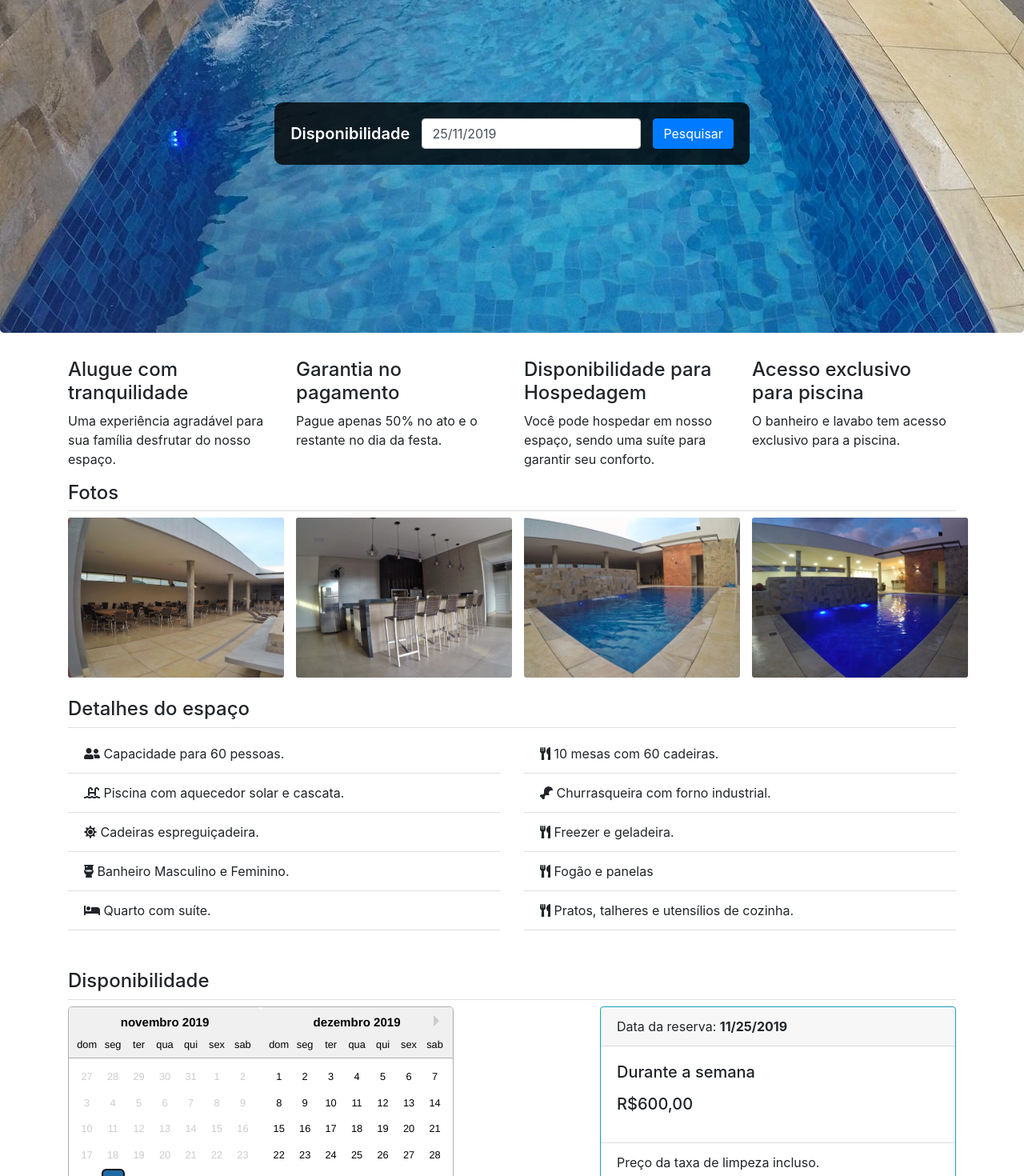
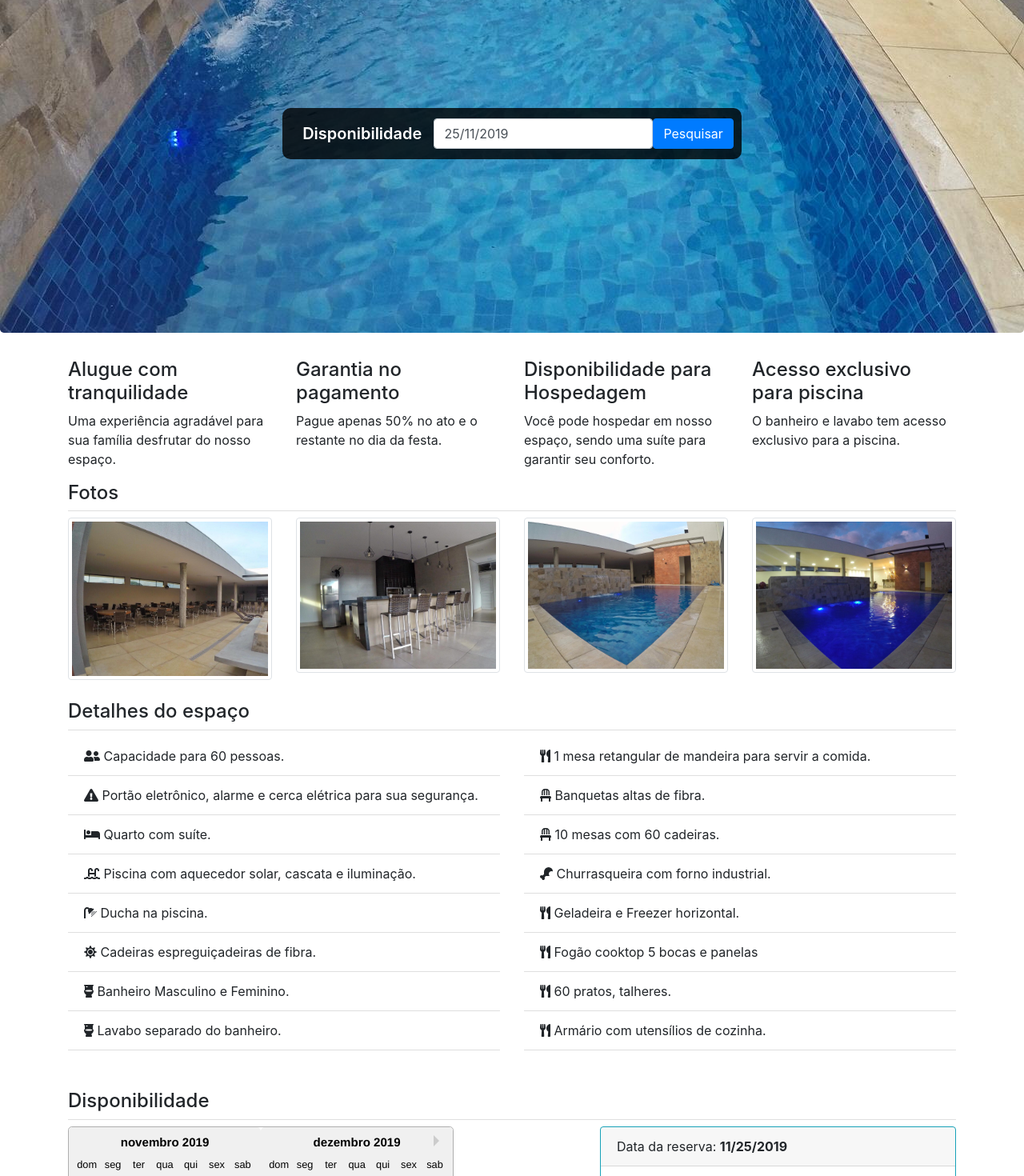
Before and after one commit to lucasgaricoix/santa-monica-web, a React (Create React App) app: page / in a window 1280 px wide. Shown: the part 260-1730 px from the top of the page at 80% size. Built offline with nearby package versions, Linux system fonts and the light colour scheme; no server answers.

Commit message:
Correção na estilização, controle para Mobile, click to chat do WhatsApp.

```diff
--- a/src/pages/home/ViewPage.tsx
+++ b/src/pages/home/ViewPage.tsx
@@ -9,7 +9,6 @@ import {
   ListGroup,
   Button,
   ListGroupItem,
-  Spinner,
   Image
 } from "react-bootstrap";
 import DatePicker, { registerLocale } from "react-datepicker";
@@ -24,7 +23,10 @@ import {
   faDrumstickBite,
   faPhoneAlt,
   faSun,
-  faBed
+  faBed,
+  faShower,
+  faExclamationTriangle,
+  faChair
 } from "@fortawesome/free-solid-svg-icons";
 import { faWhatsapp } from "@fortawesome/free-brands-svg-icons";
 import styled from "styled-components";
@@ -46,9 +48,12 @@ export const insideImages = [inside2, inside3, inside4, inside5];
 
 registerLocale("pt-BR", ptBR);
 
-const HOLIDAY_PRICE = 1200;
-const WEEKEND_PRICE = 800;
-const WEEKDAY_PRICE = 600;
+const HOLIDAY_PRICE = { key: "HOLIDAY_PRICE", price: 1200 };
+const WEEKEND_PRICE = { key: "WEEKEND_PRICE", price: 800 };
+const WEEKDAY_PRICE = { key: "WEEKDAY_PRICE", price: 600 };
+const WEEKEND_LOW_PRICE = { key: "WEEKEND_LOW_PRICE", price: 600 };
+const WEEKDAY_LOW_PRICE = { key: "WEEKDAY_LOW_PRICE", price: 500 };
+const CARNIVAL_PRICE = { key: "CARNIVAL_PRICE", price: 800 };
 
 const HOLIDAYS = [
   new Date("2019/12/24 03:00:00"),
@@ -65,8 +70,10 @@ type State = {
   showModal: boolean;
   showModalPhotos: boolean;
   price: number;
+  priceType: string;
   bookings: Book[];
   currentImage: number;
+  width: number;
 };
 
 class ViewPage extends React.Component<Props, State> {
@@ -76,8 +83,10 @@ class ViewPage extends React.Component<Props, State> {
     showModal: false,
     showModalPhotos: false,
     price: 0,
+    priceType: "",
     bookings: [],
-    currentImage: 0
+    currentImage: 0,
+    width: window.innerWidth,
   };
 
   componentDidMount() {
@@ -92,28 +101,79 @@ class ViewPage extends React.Component<Props, State> {
         this.setBookDateAndPrices(this.state.bookDate);
         this.setState({ loading: false });
       });
+
+      window.addEventListener("resize", this.handleWindowSizeChange);
+  }
+
+  handleWindowSizeChange = () => {
+    this.setState({ width: window.innerWidth })
   }
 
   setBookDateAndPrices = (date: Date) => {
-    const day = date.getDay();
+    this.setState({ bookDate: date });
+
+    const day = date.getDate();
+    const weekDay = date.getDay();
+    const month = date.getMonth() + 1;
     const holiday = HOLIDAYS.filter(
       filterDate =>
         filterDate.getMonth() === date.getMonth() &&
         filterDate.getDate() === date.getDate()
     );
 
-    this.setState({ bookDate: date });
-
     if (holiday.length > 0) {
-      return this.setState({ price: HOLIDAY_PRICE });
+      return this.setState({
+        priceType: HOLIDAY_PRICE.key,
+        price: HOLIDAY_PRICE.price
+      });
     }
 
-    if (day === 0 || day === 5 || day === 6) {
-      return this.setState({ price: WEEKEND_PRICE });
+    if (month === 2 && day === 25) {
+      return this.setState({
+        priceType: CARNIVAL_PRICE.key,
+        price: CARNIVAL_PRICE.price
+      });
     }
 
-    if (day !== 0 && day !== 5 && day !== 6 && holiday.length === 0) {
-      return this.setState({ price: WEEKDAY_PRICE });
+    if (
+      month > 2 &&
+      month < 10 &&
+      (weekDay === 0 || weekDay === 5 || weekDay === 6)
+    ) {
+      return this.setState({
+        priceType: WEEKEND_LOW_PRICE.key,
+        price: WEEKEND_LOW_PRICE.price
+      });
+    }
+
+    if (
+      month > 2 &&
+      month < 10 &&
+      weekDay !== 0 && weekDay !== 5 && weekDay !== 6 && holiday.length === 0
+    ) {
+      return this.setState({
+        priceType: WEEKDAY_LOW_PRICE.key,
+        price: WEEKDAY_LOW_PRICE.price
+      });
+    }
+
+    if (weekDay === 0 || weekDay === 5 || weekDay === 6) {
+      return this.setState({
+        priceType: WEEKEND_PRICE.key,
+        price: WEEKEND_PRICE.price
+      });
+    }
+
+    if (
+      weekDay !== 0 &&
+      weekDay !== 5 &&
+      weekDay !== 6 &&
+      holiday.length === 0
+    ) {
+      return this.setState({
+        priceType: WEEKDAY_PRICE.key,
+        price: WEEKDAY_PRICE.price
+      });
     }
   };
 
@@ -135,24 +195,45 @@ class ViewPage extends React.Component<Props, State> {
   };
 
   getBookingPrice() {
-    const { price } = this.state;
+    const { price, priceType } = this.state;
 
-    switch (price) {
-      case HOLIDAY_PRICE:
+    switch (priceType) {
+      case HOLIDAY_PRICE.key:
         return (
           <div>
             <p>Feriados e datas comemorativas</p>
             <p>R${price},00</p>
           </div>
         );
-      case WEEKDAY_PRICE:
+      case CARNIVAL_PRICE.key:
+        return (
+          <div>
+            <p>Preço especial de Carnaval</p>
+            <p>R${price},00</p>
+          </div>
+        );
+      case WEEKDAY_LOW_PRICE.key:
+        return (
+          <div>
+            <p>Baixa temporada durante a semana</p>
+            <p>R${price},00</p>
+          </div>
+        );
+      case WEEKEND_LOW_PRICE.key:
+        return (
+          <div>
+            <p>Baixa temporada nos finais de semana</p>
+            <p>R${price},00</p>
+          </div>
+        );
+      case WEEKDAY_PRICE.key:
         return (
           <div>
             <p>Durante a semana</p>
             <p>R${price},00</p>
           </div>
         );
-      case WEEKEND_PRICE:
+      case WEEKEND_PRICE.key:
         return (
           <div>
             <p>Finais de semana</p>
@@ -164,14 +245,19 @@ class ViewPage extends React.Component<Props, State> {
     }
   }
 
+  monthsToShow = () => {
+    const {width} = this.state;
+    return width < 550 ? 1 : 2
+  }
+
   render() {
     const {
-      loading,
       bookDate,
       showModal,
       showModalPhotos,
       price,
-      currentImage
+      currentImage,
+      width
     } = this.state;
     return (
       <>
@@ -195,11 +281,11 @@ class ViewPage extends React.Component<Props, State> {
           <h1 className="title">Alugue hoje para sua festa</h1>
           <h2 className="title">Sua diversão começa aqui</h2>
 
-          <Form className="form-input-date" inline>
-            <Form.Group>
-              <Form.Label column>Disponibilidade</Form.Label>
+          <Form className="form" inline>
+            <Form.Group >
+              {width > 550 ? (<Form.Label column>Disponibilidade</Form.Label>) : (<Form.Label>Disponibilidade</Form.Label>)}
               <DatePicker
-                className="form-control"
+                className={"form-control"}
                 selected={bookDate}
                 excludeDates={this.getExcludeDates()}
                 minDate={new Date()}
@@ -209,7 +295,6 @@ class ViewPage extends React.Component<Props, State> {
               />
             </Form.Group>
             <Button
-              className="button-submit-date"
               type="submit"
               href="#availability"
             >
@@ -250,7 +335,7 @@ class ViewPage extends React.Component<Props, State> {
               {insideImages.map((photo, index) => (
                 <Col key={`col-tiny-image-${index}`} xs={6} md={3}>
                   <Image
-                    className="thumbnail"
+                    thumbnail
                     src={photo}
                     alt={`tiny-image-${index}`}
                     height={200}
@@ -273,20 +358,34 @@ class ViewPage extends React.Component<Props, State> {
                       {" Capacidade para 60 pessoas."}
                     </ListGroup.Item>
                     <ListGroup.Item>
+                      <FontAwesomeIcon icon={faExclamationTriangle} />
+                      {
+                        " Portão eletrônico, alarme e cerca elétrica para sua segurança."
+                      }
+                    </ListGroup.Item>
+                    <ListGroup.Item>
+                      <FontAwesomeIcon icon={faBed} />
+                      {" Quarto com suíte."}
+                    </ListGroup.Item>
+                    <ListGroup.Item>
                       <FontAwesomeIcon icon={faSwimmingPool} />
-                      {" Piscina com aquecedor solar e cascata."}
+                      {" Piscina com aquecedor solar, cascata e iluminação."}
+                    </ListGroup.Item>
+                    <ListGroup.Item>
+                      <FontAwesomeIcon icon={faShower} />
+                      {" Ducha na piscina."}
                     </ListGroup.Item>
                     <ListGroup.Item>
                       <FontAwesomeIcon icon={faSun} />
-                      {" Cadeiras espreguiçadeira."}
+                      {" Cadeiras espreguiçadeiras de fibra."}
                     </ListGroup.Item>
                     <ListGroup.Item>
                       <FontAwesomeIcon icon={faToilet} />
                       {" Banheiro Masculino e Feminino."}
                     </ListGroup.Item>
                     <ListGroup.Item>
-                      <FontAwesomeIcon icon={faBed} />
-                      {" Quarto com suíte."}
+                      <FontAwesomeIcon icon={faToilet} />
+                      {" Lavabo separado do banheiro."}
                     </ListGroup.Item>
                     <ListGroup.Item />
                   </ListGroup>
@@ -295,6 +394,14 @@ class ViewPage extends React.Component<Props, State> {
                   <ListGroup className="list-group-flush">
                     <ListGroup.Item>
                       <FontAwesomeIcon icon={faUtensils} />
+                      {" 1 mesa retangular de mandeira para servir a comida."}
+                    </ListGroup.Item>
+                    <ListGroup.Item>
+                      <FontAwesomeIcon icon={faChair} />
+                      {" Banquetas altas de fibra."}
+                    </ListGroup.Item>
+                    <ListGroup.Item>
+                      <FontAwesomeIcon icon={faChair} />
                       {" 10 mesas com 60 cadeiras."}
                     </ListGroup.Item>
                     <ListGroup.Item>
@@ -303,14 +410,19 @@ class ViewPage extends React.Component<Props, State> {
                     </ListGroup.Item>
                     <ListGroup.Item>
                       <FontAwesomeIcon icon={faUtensils} />{" "}
-                      {" Freezer e geladeira."}
-                    </ListGroup.Item>
-                    <ListGroup.Item>
-                      <FontAwesomeIcon icon={faUtensils} /> {" Fogão e panelas"}
+                      {" Geladeira e Freezer horizontal."}
                     </ListGroup.Item>
                     <ListGroup.Item>
                       <FontAwesomeIcon icon={faUtensils} />{" "}
-                      {" Pratos, talheres e utensílios de cozinha."}
+                      {" Fogão cooktop 5 bocas e panelas"}
+                    </ListGroup.Item>
+                    <ListGroup.Item>
+                      <FontAwesomeIcon icon={faUtensils} />{" "}
+                      {" 60 pratos, talheres."}
+                    </ListGroup.Item>
+                    <ListGroup.Item>
+                      <FontAwesomeIcon icon={faUtensils} />{" "}
+                      {" Armário com utensílios de cozinha."}
                     </ListGroup.Item>
                     <ListGroup.Item />
                   </ListGroup>
@@ -321,30 +433,19 @@ class ViewPage extends React.Component<Props, State> {
             <Section id="availability" className="section-datepicker-inline">
               <SectionTitle>Disponibilidade</SectionTitle>
               <Row>
-                {loading ? (
-                  <Spinner animation="border" role="status">
-                    <span className="sr-only">Carregando...</span>
-                  </Spinner>
-                ) : (
                 <Col>
                   <DatePicker
                     className="datepicker-available"
                     selected={bookDate}
                     minDate={new Date()}
                     onChange={date => date && this.setBookDateAndPrices(date)}
-                      monthsShown={2}
+                    monthsShown={this.monthsToShow()}
                     excludeDates={this.getExcludeDates()}
                     locale="pt-BR"
                     inline
                   />
                 </Col>
-                )}
                 <Col sm={5}>
-                  {loading ? (
-                    <Spinner animation="border" role="status">
-                      <span className="sr-only">Carregando...</span>
-                    </Spinner>
-                  ) : (
                   <Card id="section-price" border="info">
                     <Card.Header>
                       {`Data da reserva: `}
@@ -363,7 +464,7 @@ class ViewPage extends React.Component<Props, State> {
                       </ListGroupItem>
                       <ListGroup.Item>
                         <a
-                            href="https://wa.me/554499219315"
+                          href="https://wa.me/554499290738"
                           target="_blank"
                           rel="noopener noreferrer"
                         >
@@ -383,7 +484,6 @@ class ViewPage extends React.Component<Props, State> {
                       </ListGroupItem>
                     </ListGroup>
                   </Card>
-                  )}
                 </Col>
               </Row>
             </Section>
--- a/src/pages/home/style/viewpage.css
+++ b/src/pages/home/style/viewpage.css
@@ -14,19 +14,13 @@
 .jumbotron {
     display: flex;
     flex-direction: column;
-    flex-wrap: wrap;
-    justify-content: flex-start;
     align-items: center;
     height: 600px;
 }
 
-.button-submit-date {
-    margin: 15px;
-}
-
-.form-input-date {
+.form {
     margin: auto;
-    padding: 5px;
+    padding: 10px;
     background-color: rgba(0, 0, 0, 0.8);
     border-radius: 10px;
 }
@@ -35,12 +29,6 @@
     color: #fff;
     font-weight: 600;
     font-size: 20px;
-}
-
-.page-footer {
-    /* display: flex; */
-    /* background-color: rgba(52, 58, 64); */
-    /* color: #fff; */
 }
 
 .title-text {
@@ -54,7 +42,3 @@
 ul {
    list-style: none;
 }
-
-.thumbnail {
-    border-radius: 3px;
-}
```
Lines whose indentation alone changed are shown as unchanged.
